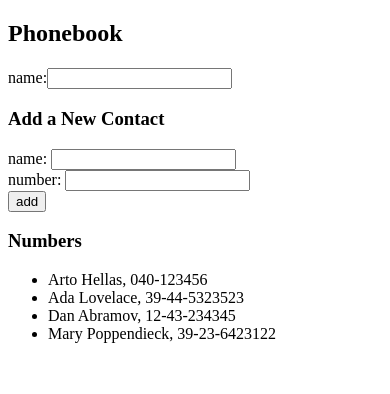
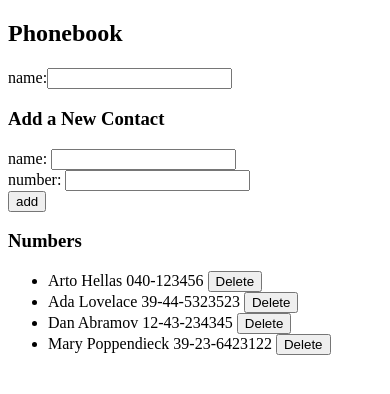
Before and after one commit to ericjen01/fullstackopen2023_exercises, a React (Vite) app in the folder part2/phonebook/: page / in a window 390 px wide. Shown: the top 394 px of the page. Built offline with nearby package versions, Linux system fonts and the light colour scheme; data requests are answered from the project's data file; the HTML template or start-up script is replaced by a standard one.

Commit message:
2.14: The Phonebook step9

```diff
--- a/part2/phonebook/src/App.jsx
+++ b/part2/phonebook/src/App.jsx
@@ -21,7 +21,6 @@ const App = () => {
   useEffect(()=>{
     const effectHook= () =>{
       personsService.getPersons().then(response=>{
-        console.log(response)
         setPersons(response)
       })
     }
@@ -33,14 +32,6 @@ const App = () => {
 
     const newPersonToAdd = {name:newName, number:newNumber}
     const duplicateName = persons.find(p => p.name === newName)
-    const printSomething = () => {
-      console.log("persons: ", persons)
-    }
-    printSomething()
-
-    /*duplicateName
-    ? setMessage(`${String.fromCharCode(0x26A0)} " ${newName} " is already added to phonebook`)
-    : setPersons(persons.concat(newPersonToAdd))*/
 
     duplicateName
     ? setMessage(`${String.fromCharCode(0x26A0)} " ${newName} " is already added to phonebook`)
@@ -48,11 +39,25 @@ const App = () => {
         setPersons(persons.concat(serverResponse))
     })
 
+    setTimeout(() => { setMessage(null) }, 4000)
+  }
 
+  const removePerson = (id) =>{
 
+    const name = (persons.filter(p => p.id === id)).name
+    const number = (persons.filter(p => p.id === id)).number
+    const message = `delete ${name} ${number}?`
 
+    if(window.confirm(message) === true){
+      personsService.removePerson(id).then(response =>{
+        console.log("removal status: ", response.status)
+        setPersons(persons.filter(p => p.id !== id))
+      })
+    }
+    else {
+      window.alert("aborted")
+    }
 
-    setTimeout(() => { setMessage(null) }, 4000)
   }
 
   const managePersonChange = (e) => setNewName(e.target.value)
@@ -66,18 +71,18 @@ const App = () => {
 
       <Alert message={message}>test</Alert>
 
-      <Search manageSearchChange={(e) => manageSearchChange(e) }/>
+      <Search manageSearchChange={(e) => manageSearchChange(e)}/>
 
       <h3>Add a New Contact</h3>
 
       <FormAddPerson
-        submitAddition={ (e) => submitAddition(e)}
-        managePersonChange={ (e) => managePersonChange(e)}
-        manageNumberChange={ (e) => manageNumberChange(e)}/>
+        submitAddition={ (e) => submitAddition(e) }
+        managePersonChange={ (e) => managePersonChange(e) }
+        manageNumberChange={ (e) => manageNumberChange(e) }/>
 
       <h3>Numbers</h3>
 
-      <Persons personsToShow={personsToShow}/>
+      <Persons personsToShow={personsToShow} removePerson={removePerson}/>
 
     </div>
   )
--- a/part2/phonebook/src/components/FormAddPerson.jsx
+++ b/part2/phonebook/src/components/FormAddPerson.jsx
@@ -1,6 +1,7 @@
 /* eslint-disable react/prop-types */
 
 const FormAddPerson = ({submitAddition, managePersonChange, manageNumberChange}) => {
+
   return (
     <div>
       <form onSubmit={submitAddition}>
--- a/part2/phonebook/src/components/Persons.jsx
+++ b/part2/phonebook/src/components/Persons.jsx
@@ -1,5 +1,16 @@
-const Persons = ({personsToShow}) =>(
-    <ul>{ personsToShow.map((p,i) => <li key={i}>{p.name}, {p.number}</li>)}</ul>
+const Persons = ({personsToShow, removePerson}) =>(
+    <ul>
+        {
+            personsToShow.map((p,i) => (
+                <li key={i}>
+                    {`${p.name} ${p.number} `}
+                    <button onClick={() => removePerson(p.id)}>Delete</button>
+                </li>
+            )
+
+            )
+        }
+    </ul>
 )
 
 export default Persons
--- a/part2/phonebook/src/services/persons.jsx
+++ b/part2/phonebook/src/services/persons.jsx
@@ -5,7 +5,7 @@ const baseUrl = 'http://localhost:3001/persons'
 const getPersons = () => {
     const respns = axios.get(baseUrl)
     return respns.then(response => {
-        console.log("data getting retrived from server...")
+        //console.log("data getting retrived from server...")
         return response.data
     })
 }
@@ -13,12 +13,18 @@ const getPersons = () => {
 const createPerson = (newInput) => {
     const respns = axios.post(baseUrl, newInput)
     return respns.then(response =>{
-        console.log("new input getting posted to server...")
+        //console.log("new input getting posted to server...")
         return response.data
     })
+}
+
+const removePerson = (id) =>{
+    const respns = axios.delete(`${baseUrl}/${id}`)
+    return respns
 }
 
 export default {
     getPersons,
     createPerson,
+    removePerson,
 }
```
Also changed, not shown: part2/phonebook/src/components/RemovePerson.jsx (added, +8 -0 lines).
